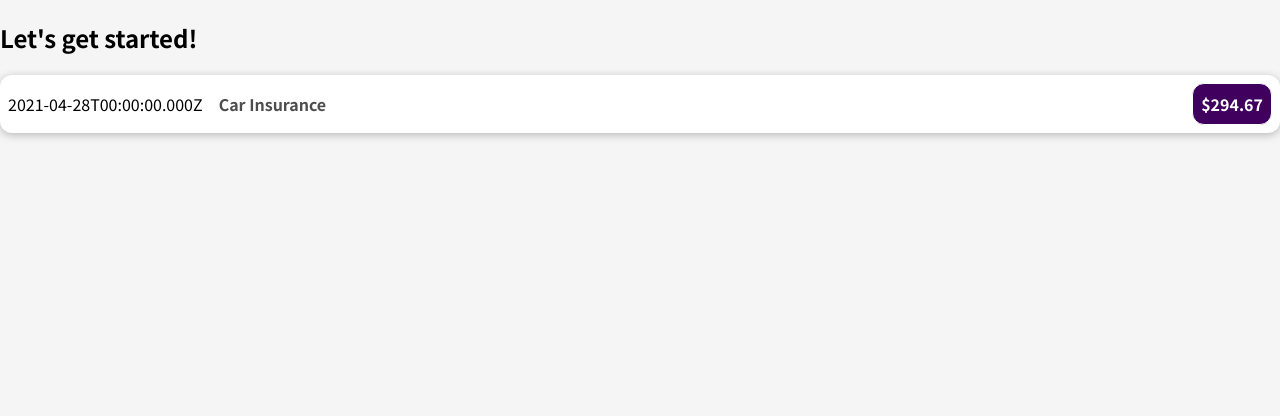
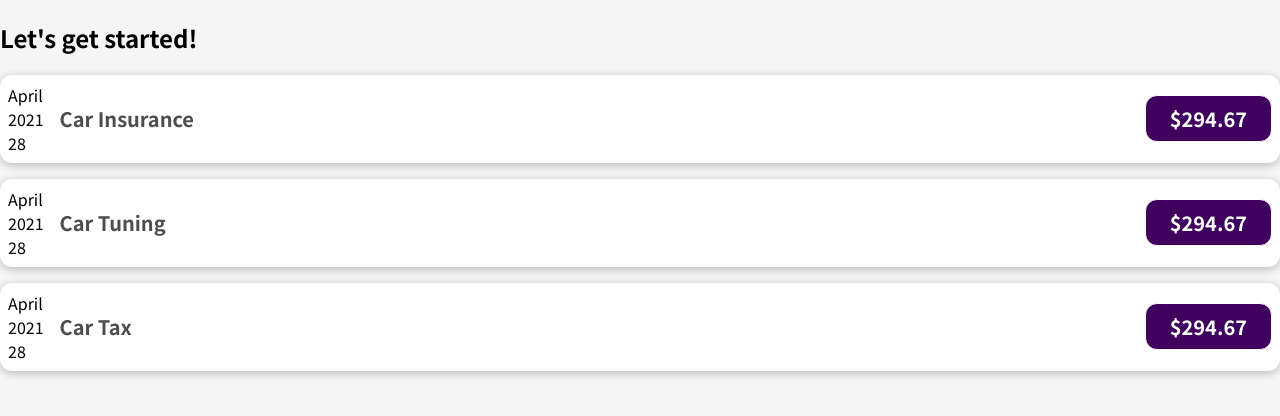
Before and after one commit to CandiceAriel/udemy-react-project, a JavaScript app: page / in a window 1280 px wide. Shown: the top 416 px of the page. Built offline with nearby package versions, Linux system fonts and the light colour scheme.

Commit message:
expense date comp

```diff
--- a/src/App.js
+++ b/src/App.js
@@ -1,10 +1,30 @@
 import ExpenseItem from "./components/ExpenseItem";
 
 function App() {
+  const expenses = [
+    {
+      title: "Car Insurance",
+      amount: 294.67,
+      date: new Date(2021, 3, 28)
+    },
+    {
+      title: "Car Tuning",
+      amount: 294.67,
+      date: new Date(2021, 3, 28)
+    },
+    {
+      title: "Car Tax",
+      amount: 294.67,
+      date: new Date(2021, 3, 28)
+    },
+  ];
+
   return (
     <div>
       <h2>Let's get started!</h2>
-      <ExpenseItem></ExpenseItem>
+      <ExpenseItem title={expenses[0].title} amount={expenses[0].amount} date={expenses[0].date} />
+      <ExpenseItem title={expenses[1].title} amount={expenses[1].amount} date={expenses[1].date} />
+      <ExpenseItem title={expenses[2].title} amount={expenses[2].amount} date={expenses[2].date} />
     </div>
   );
 }
--- a/src/assets/scss/components/ExpenseItem.scss
+++ b/src/assets/scss/components/ExpenseItem.scss
@@ -35,4 +35,23 @@
             border-radius: 12px;
         }
     }
+
+    //MEDIA QUERY START
+    @media (min-width: 580px) {
+        &-description {
+          flex-direction: row;
+          align-items: center;
+          justify-content: flex-start;
+          flex: 1;
+
+            &-title{
+                font-size: 1.25rem;
+            }
+
+            &-price{
+                font-size: 1.25rem;
+          padding: 0.5rem 1.5rem;
+            }
+        }
+    }
 }
--- /dev/null
+++ b/src/components/ExpenseDate.js
@@ -0,0 +1,17 @@
+//RENDER DATE OF EXPENSE
+
+function ExpenseDate(props) {
+    const month = props.date.toLocaleString('en-US', {month: "long"});
+    const date = props.date.toLocaleString('en-US', {day: "2-digit"});
+    const year = props.date.getFullYear();
+
+    return (
+        <div>
+            <div>{month}</div>
+            <div>{year}</div>
+            <div>{date}</div>
+        </div>
+    );
+}
+
+export default ExpenseDate;
--- a/src/components/ExpenseItem.js
+++ b/src/components/ExpenseItem.js
@@ -1,16 +1,14 @@
+import ExpenseDate from './ExpenseDate';
 import '../assets/scss/components/ExpenseItem.scss';
 
-function ExpenseItem() {
-    const expenseDate = new Date(2021, 3, 28);
-    const expenseTitle = "Car Insurance";
-    const expensePrice = 294.67;
+function ExpenseItem(props) {
 
     return (
         <div className= "c-expenseitem">
-            <div>{expenseDate.toISOString()}</div>
+            <ExpenseDate date= {props.date}/>
             <div className = "c-expenseitem-description">
-                <h2 className = "c-expenseitem-description-title">{expenseTitle}</h2>
-                <div className = "c-expenseitem-description-price">${expensePrice}</div>
+                <h2 className = "c-expenseitem-description-title">{props.title}</h2>
+                <div className = "c-expenseitem-description-price">${props.amount}</div>
             </div>
         </div>
     );
```
Also changed, not shown: 1 other file (tests, documents, lock files or other folders).
